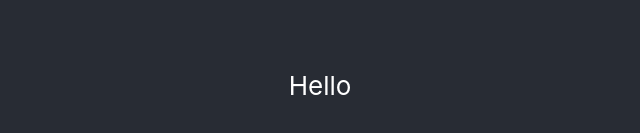
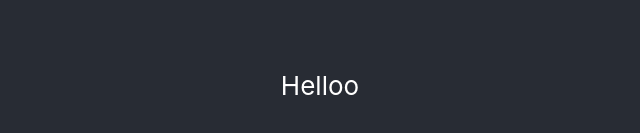
Before and after one commit to ElmarKenguerli/MethodData, a React (Create React App) app in the folder api_app/: page / in a window 1280 px wide. Shown: the part 315-448 px from the top of the page, without its empty margins (320-960 px from the left). Built offline with nearby package versions, Linux system fonts and the light colour scheme.

Commit message:
init hosting

```diff
--- a/api_app/src/App.js
+++ b/api_app/src/App.js
@@ -5,7 +5,7 @@ function App() {
   return (
     <div className="App">
       <header className="App-header">
-        <p>Hello</p>
+        <p>Helloo</p>
       </header>
     </div>
   );
```
